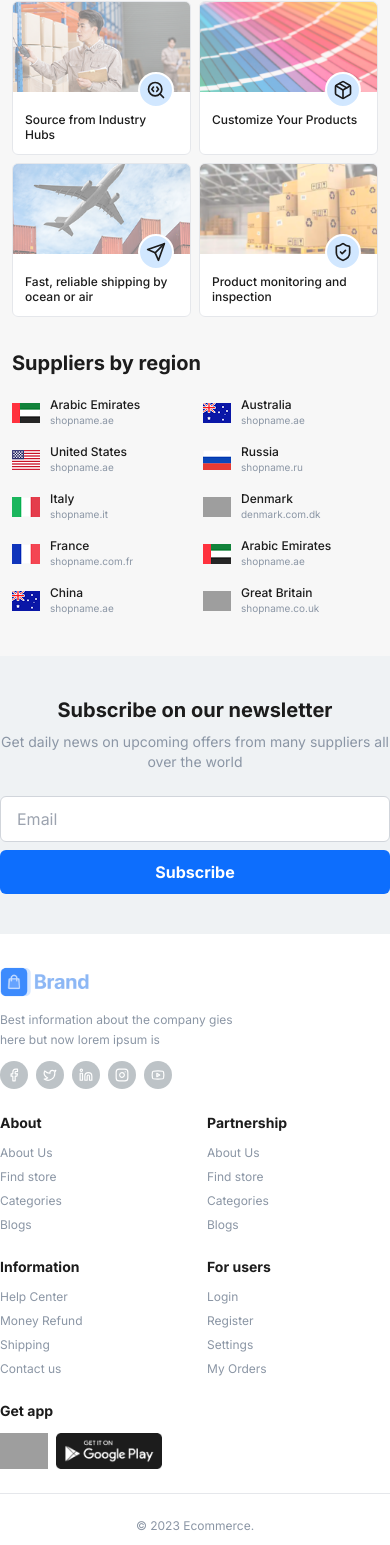
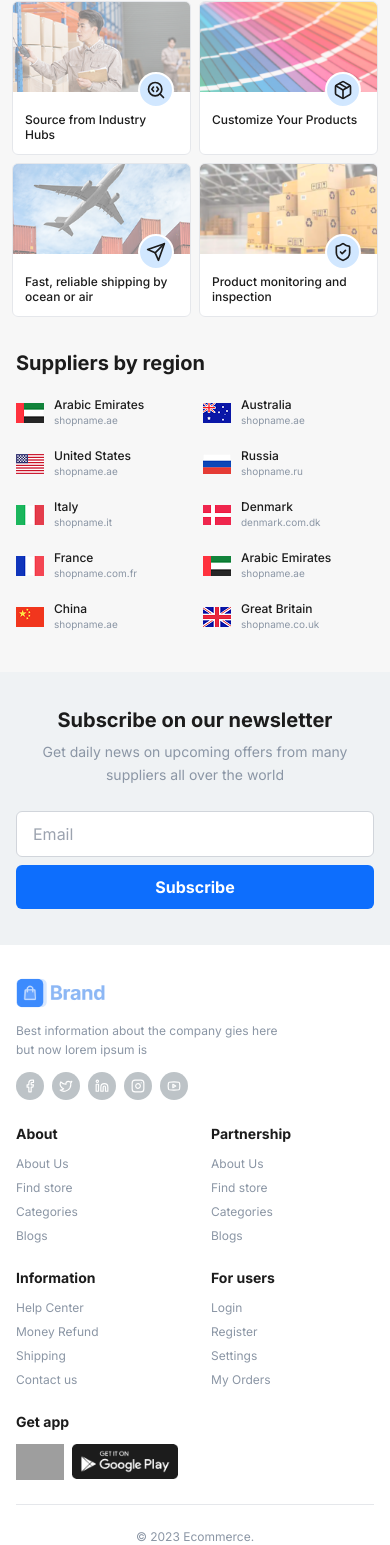
Before and after one commit to mhabbasllm/DHC-Ecommerce-Fullstack-Design, a React (Vite) app: page / in a window 390 px wide. Shown: the part 1811-3356 px from the top of the page. Built offline with nearby package versions, Linux system fonts and the light colour scheme; grey boxes are pictures that could not be loaded.

Commit message:
This is the Footer Correction

```diff
--- a/src/components/MainBody.jsx
+++ b/src/components/MainBody.jsx
@@ -46,6 +46,15 @@ import service1 from '../assets/Image/backgrounds/image 106.png';
 import service2 from '../assets/Image/backgrounds/image 107.png';
 import service3 from '../assets/Image/backgrounds/Mask group.png';
 import service4 from '../assets/Image/backgrounds/Mask group1.png';
+import flagAE from '../assets/Layout1/Image/flags/AE@2x.png';
+import flagAU from '../assets/Layout1/Image/flags/icon.png';
+import flagCN from '../assets/Layout1/Image/flags/CN@2x.png';
+import flagDK from '../assets/Layout1/Image/flags/DK@2x.png';
+import flagFR from '../assets/Layout1/Image/flags/FR@2x.png';
+import flagGB from '../assets/Layout1/Image/flags/GB@2x.png';
+import flagIT from '../assets/Layout1/Image/flags/IT@2x.png';
+import flagRU from '../assets/Layout1/Image/flags/RU@2x.png';
+import flagUS from '../assets/Layout1/Image/flags/US@2x.png';
 
 const getAssetUrl = (path) => {
   // Simple helper to resolve relative paths from src/assets
@@ -506,44 +515,46 @@ const MainBody = ({ onNavigate }) => {
       </section>
 
       {/* ====== Regions Section ====== */}
-      <section className="container mt-8">
-        <h2 className="text-xl md:text-2xl font-bold mb-5 px-3 md:px-0">Suppliers by region</h2>
-        {/* Desktop: 5 columns | Mobile: 2 columns */}
-        <div className="grid grid-cols-2 sm:grid-cols-3 md:grid-cols-5 gap-4 md:gap-5 px-3 md:px-0">
-          {[
-            { name: 'Arabic Emirates', url: 'shopname.ae', flag: 'src/assets/Layout1/Image/flags/AE@2x.png' },
-            { name: 'Australia', url: 'shopname.ae', flag: 'src/assets/Layout1/Image/flags/icon.png' },
-            { name: 'United States', url: 'shopname.ae', flag: 'src/assets/Layout1/Image/flags/US@2x.png' },
-            { name: 'Russia', url: 'shopname.ru', flag: 'src/assets/Layout1/Image/flags/RU@2x.png' },
-            { name: 'Italy', url: 'shopname.it', flag: 'src/assets/Layout1/Image/flags/IT@2x.png' },
-            { name: 'Denmark', url: 'denmark.com.dk', flag: 'src/assets/Layout1/Image/flags/DE@2x.png' },
-            { name: 'France', url: 'shopname.com.fr', flag: 'src/assets/Layout1/Image/flags/FR@2x.png' },
-            { name: 'Arabic Emirates', url: 'shopname.ae', flag: 'src/assets/Layout1/Image/flags/AE@2x.png' },
-            { name: 'China', url: 'shopname.ae', flag: 'src/assets/Layout1/Image/flags/icon.png' },
-            { name: 'Great Britain', url: 'shopname.co.uk', flag: 'src/assets/Layout1/Image/flags/DE@2x.png' },
-          ].map((region, idx) => (
-            <div key={idx} className="flex items-center gap-2.5">
-              <img src={region.flag} alt={region.name} className="w-7 h-5" />
-              <div>
-                <h4 className="text-xs md:text-sm font-medium">{region.name}</h4>
-                <p className="text-[10px] md:text-xs text-brand-gray">{region.url}</p>
+      <section className="mt-8 px-4 md:px-0">
+        <div className="container">
+          <h2 className="text-xl md:text-2xl font-bold mb-5">Suppliers by region</h2>
+          {/* Desktop: 5 columns | Mobile: 2 columns */}
+          <div className="grid grid-cols-2 sm:grid-cols-3 md:grid-cols-5 gap-x-4 gap-y-5 md:gap-5">
+            {[
+              { name: 'Arabic Emirates', url: 'shopname.ae', flag: flagAE },
+              { name: 'Australia', url: 'shopname.ae', flag: flagAU },
+              { name: 'United States', url: 'shopname.ae', flag: flagUS },
+              { name: 'Russia', url: 'shopname.ru', flag: flagRU },
+              { name: 'Italy', url: 'shopname.it', flag: flagIT },
+              { name: 'Denmark', url: 'denmark.com.dk', flag: flagDK },
+              { name: 'France', url: 'shopname.com.fr', flag: flagFR },
+              { name: 'Arabic Emirates', url: 'shopname.ae', flag: flagAE },
+              { name: 'China', url: 'shopname.ae', flag: flagCN },
+              { name: 'Great Britain', url: 'shopname.co.uk', flag: flagGB },
+            ].map((region, idx) => (
+              <div key={idx} className="flex min-w-0 items-center gap-2.5">
+                <img src={region.flag} alt={region.name} className="h-5 w-7 flex-shrink-0 object-cover" />
+                <div className="min-w-0">
+                  <h4 className="truncate text-xs font-medium md:text-sm">{region.name}</h4>
+                  <p className="truncate text-[10px] text-brand-gray md:text-xs">{region.url}</p>
+                </div>
               </div>
-            </div>
-          ))}
+            ))}
+          </div>
         </div>
       </section>
 
       {/* ====== Newsletter ====== */}
-      <section className="mt-10 bg-[#eff2f4] py-10 md:py-14 text-center">
+      <section className="mt-10 bg-[#eff2f4] px-4 py-9 text-center md:px-0 md:py-14">
         <div className="container px-4">
-          <h2 className="text-xl md:text-2xl font-bold mb-2">Subscribe on our newsletter</h2>
-          <p className="text-brand-gray mb-6 md:mb-8 text-sm md:text-base">Get daily news on upcoming offers from many suppliers all over the world</p>
-          <div className="flex flex-col sm:flex-row justify-center gap-2 max-w-[500px] mx-auto relative">
+          <h2 className="mb-2 text-xl font-bold leading-tight md:text-2xl">Subscribe on our newsletter</h2>
+          <p className="mx-auto mb-6 max-w-[560px] text-sm leading-relaxed text-brand-gray md:mb-8 md:text-base">Get daily news on upcoming offers from many suppliers all over the world</p>
+          <div className="relative mx-auto flex max-w-[500px] flex-col justify-center gap-2 sm:flex-row">
             <div className="absolute left-4 top-1/2 -translate-y-1/2 text-gray-400 hidden sm:block">
               <Mail size={18} />
             </div>
-            <input type="email" placeholder="Email" className="sm:pl-11 pl-4 pr-4 py-2.5 w-full border border-gray-300 rounded-md outline-none focus:border-brand-blue" />
-            <button className="bg-brand-blue text-white px-8 py-2.5 rounded-md font-bold hover:bg-blue-700 transition-colors">Subscribe</button>
+            <input type="email" placeholder="Email" className="w-full rounded-md border border-gray-300 bg-white px-4 py-2.5 outline-none focus:border-brand-blue sm:pl-11" />
+            <button className="rounded-md bg-brand-blue px-8 py-2.5 font-bold text-white transition-colors hover:bg-blue-700 sm:w-auto">Subscribe</button>
           </div>
         </div>
       </section>
--- a/src/components/shared/Footer.jsx
+++ b/src/components/shared/Footer.jsx
@@ -33,7 +33,7 @@ const Footer = () => {
   ];
 
   return (
-    <footer className="bg-white py-8 md:py-12">
+    <footer className="bg-white px-4 py-8 md:px-0 md:py-12">
       <div className="container px-4">
         {/* Desktop: 6 column grid | Mobile: stacked */}
         <div className="hidden md:grid grid-cols-[2.5fr_1fr_1fr_1fr_1fr_1.5fr] gap-8 mb-16">
@@ -82,7 +82,7 @@ const Footer = () => {
             <div className="flex items-center mb-3">
               <img src={logo} alt="Logo" className="h-8" />
             </div>
-            <p className="text-brand-gray text-xs leading-relaxed max-w-[260px]">
+            <p className="max-w-[280px] text-xs leading-relaxed text-brand-gray">
               Best information about the company gies here but now lorem ipsum is
             </p>
             <div className="flex gap-2 items-center mt-3">
@@ -95,13 +95,13 @@ const Footer = () => {
           </div>
 
           {/* Link sections - 2 column grid on mobile */}
-          <div className="grid grid-cols-2 gap-6 mb-6">
+          <div className="mb-6 grid grid-cols-2 gap-x-8 gap-y-6">
             {footerSections.map((section, idx) => (
-              <div key={idx}>
+              <div key={idx} className="min-w-0">
                 <h4 className="font-bold mb-3 text-sm text-brand-dark">{section.title}</h4>
                 <ul className="space-y-2 text-brand-gray text-xs">
                   {section.links.map((link, linkIdx) => (
-                    <li key={linkIdx} className="hover:text-brand-blue cursor-pointer transition-colors">
+                    <li key={linkIdx} className="truncate hover:text-brand-blue cursor-pointer transition-colors">
                       {link}
                     </li>
                   ))}
@@ -113,9 +113,9 @@ const Footer = () => {
           {/* Get app */}
           <div className="mb-6">
             <h4 className="font-bold mb-3 text-sm text-brand-dark">Get app</h4>
-            <div className="flex gap-2">
-              <img src={marketBtn} alt="App Store" className="h-9 cursor-pointer object-contain" />
-              <img src={groupSocial} alt="Google Play" className="h-9 cursor-pointer object-contain" />
+            <div className="flex flex-wrap gap-2">
+              <img src={marketBtn} alt="App Store" className="h-9 max-w-[140px] cursor-pointer object-contain" />
+              <img src={groupSocial} alt="Google Play" className="h-9 max-w-[140px] cursor-pointer object-contain" />
             </div>
           </div>
         </div>
```
